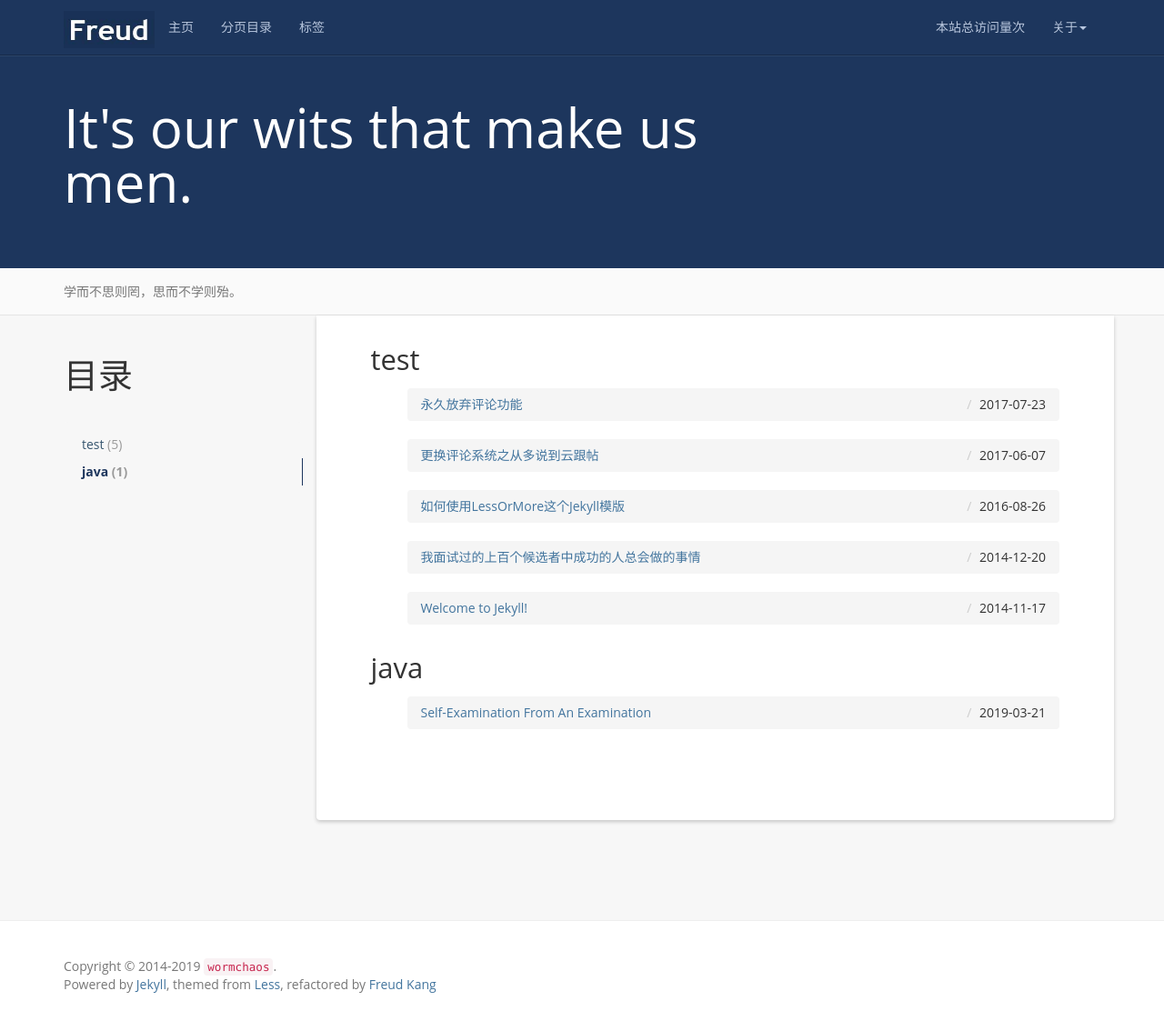
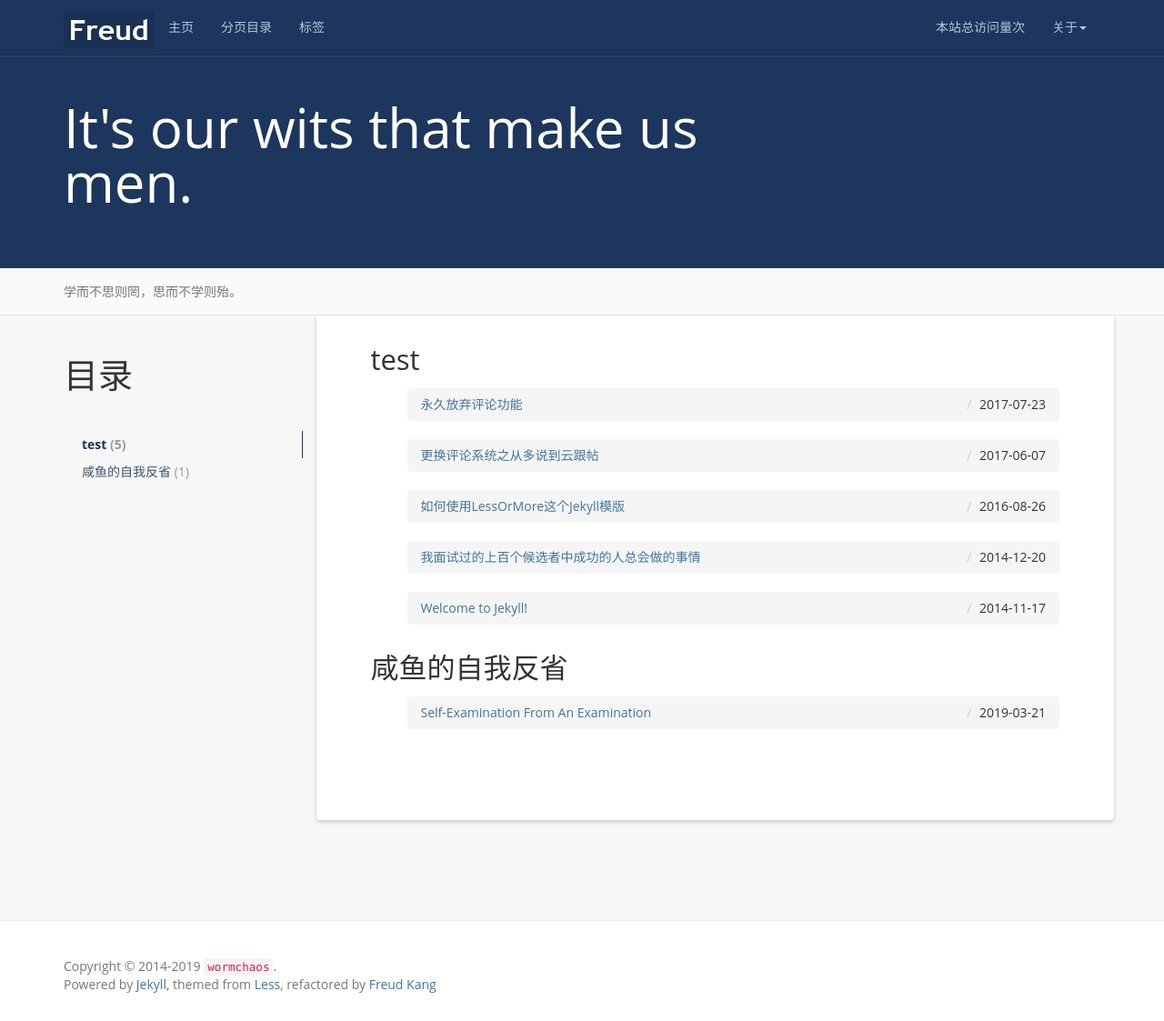
Before and after one commit to wormchaos/wormchaos.github.io, a Jekyll site: the page built from categories/index.html, in a window 1280 px wide and 1123 px high. Shown: the whole window at 91% size. Built offline with Jekyll 4.4.1, drawn with Linux system fonts in a browser that asks for light colours; nearby versions of some CDN libraries; comment, search, counter and statistics services are not loaded; part of the change alters nothing that is shown.

Commit message:
Update 2019-03-21-Self-Examination-From-An-Examination.md

````diff
--- a/_posts/2019-03-21-Self-Examination-From-An-Examination.md
+++ b/_posts/2019-03-21-Self-Examination-From-An-Examination.md
@@ -2,7 +2,7 @@
 layout: post
 title:  Self-Examination From An Examination
 date:   2019-03-21 21:30:00 +0800
-categories: java
+categories: 咸鱼的自我反省
 tag: java
 ---
 
@@ -24,73 +24,74 @@ tag: java
 
 答题			{#examination}
 ====================================
->1、因为在java虚拟机中String是存在常量内存中的
+```1、因为在java虚拟机中String是存在常量内存中的
 
->2、通过把对象加密成hash
+2、通过把对象加密成hash
 
->3、classloader是从类加载器中获取java类，forName是通过反射获取对象
+3、classloader是从类加载器中获取java类，forName是通过反射获取对象
 
->4、session对应一个会话状态，一般是存在后台服务端，cookie则一般存客户端。他们都是做一个数据缓存。
+4、session对应一个会话状态，一般是存在后台服务端，cookie则一般存客户端。他们都是做一个数据缓存。
 session的生命周期是一个会话。多台部署时通过集群管理
 
->5、ArrayList和LinkedList，前者查询快而插入慢，后者反之。
+5、ArrayList和LinkedList，前者查询快而插入慢，后者反之。
 
->6、jvm分几个区，堆、栈和常量池。堆一般是用来存储实体对象，栈一般是用来存引用，常量池用来存int和string类型的对象
+6、jvm分几个区，堆、栈和常量池。堆一般是用来存储实体对象，栈一般是用来存引用，常量池用来存int和string类型的对象
 GC的核心逻辑是清理数据碎片。一般情况下有几个区，一个是永久区，一个old一个eden，eden又分成两个对称的区0 1。
 当某一个区满了之后做gc，清空当前区，把所有还有引用的对象复制转移到另外半区。当eden满了之后，gc把所有资源转移到old
 
->7、不知道……
+7、不知道……
 
->8、先dump一段时间的文件，然后找出占用内存高的几个class，基本上就可以找到内存泄露的原因。也可以通过线程的exception来查询问题
+8、先dump一段时间的文件，然后找出占用内存高的几个class，基本上就可以找到内存泄露的原因。也可以通过线程的exception来查询问题
 
->9、Spring的分controller、service、dao层。
+9、Spring的分controller、service、dao层。
 
->10、通过web.xml启动dispatchServlet，额，后面的记不清了
+10、通过web.xml启动dispatchServlet，额，后面的记不清了
 
->11、没用过
+11、没用过
 
->12、我记得有四种隔离级别。分别是是否支持脏读幻读。通过加锁，由锁库还是锁数据决定隔离级别。
+12、我记得有四种隔离级别。分别是是否支持脏读幻读。通过加锁，由锁库还是锁数据决定隔离级别。
 
->13、所有需要使用的类，主动注册到context上下文中，底层实现有点像工厂。AOP则是做切面
+13、所有需要使用的类，主动注册到context上下文中，底层实现有点像工厂。AOP则是做切面
 
->14、没用过
+14、没用过
 
->15、只用过dubbo
+15、只用过dubbo
 
->16、不知
+16、不知
 
->17、还是不知
+17、还是不知
 
->18、依然不知道
+18、依然不知道
 
->19、不知道
+19、不知道
 
->20、不知道
+20、不知道
 
->21、volatile的安全级别是到寄存器和存储器
+21、volatile的安全级别是到寄存器和存储器
 
->22、乐观锁，返回一个值，如果值一致则解锁。悲观锁，直接锁库
+22、乐观锁，返回一个值，如果值一致则解锁。悲观锁，直接锁库
 
->23、NIO的核心是解决用户io等待时间。实现原理是通过通知，对于较大的需要等待释放的io资源，等释放完之后再传输。
+23、NIO的核心是解决用户io等待时间。实现原理是通过通知，对于较大的需要等待释放的io资源，等释放完之后再传输。
 
->24、观察者模式？？
+24、观察者模式？？
 
->25、分配资源
+25、分配资源
 
->26、这啥
-
+26、这啥
+```
 
 答题总结			{#summary}
 ====================================
->1、缺乏对近两年新技术的了解。比如java11、spring boot、springcloud、hystrix
+```1、缺乏对近两年新技术的了解。比如java11、spring boot、springcloud、hystrix
 
->2、基础内容一知半解，没有深入
+2、基础内容一知半解，没有深入
 
->3、对分布式场景、线程缺乏了解
+3、对分布式场景、线程缺乏了解
 
->4、连spring底层都说不出来
+4、连spring底层都说不出来
 
->5、渣渣……
+5、渣渣……
+```
 
 写在最后			{#yungentie}
 ====================================
````
